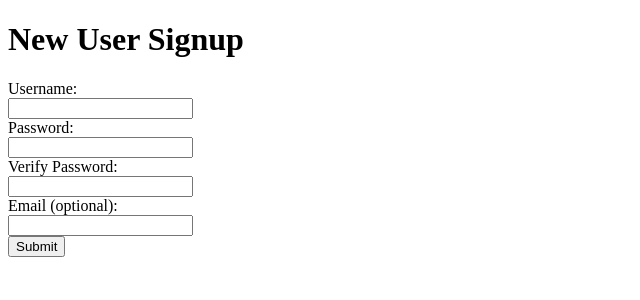
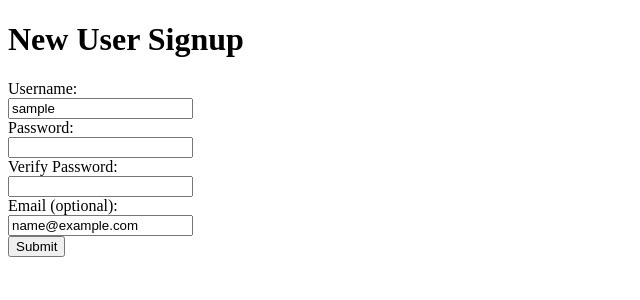
Before and after one commit to cuhulainn/lc101-user-signup, a Flask app: template templates/signup.html in a window 1280 px wide. Shown: the top 300 px of the page, without its empty margins (0-640 px from the left). Run offline with Flask 2, Linux system fonts and the light colour scheme; the template is opened without the code that fills it: most values are stand-ins (such as "Sample title", 1, 10 or a date in 2020).

Commit message:
added email verification, red errors, persistence for valid email/username

```diff
--- a/main.py
+++ b/main.py
@@ -1,6 +1,5 @@
 from flask import Flask, request, redirect, render_template
 import cgi
-import os
 import re
 
 app = Flask(__name__)
@@ -42,13 +41,23 @@ def validate_input():
     if not password == pwd_chk:
         pwd_match_error = "Your passwords did not match, please type carefully!"
 
+    # Validate email:
+    if email:
+        # Check for spaces in email address
+        if " " in email:
+            email_error = "The email address cannot contain spaces."
+            email = ""
 
-    # Validate email:
-    #if email:
+        # Check for valid email formatting
+        is_valid_email = re.match("[^@]+@[^@]+\.[^@]+", email)
+        if not is_valid_email:
+            email_error = "The email address you entered is not a valid email."
+            email = ""
 
+    # If no errors are present, render welcome, else redisplay form w/ errors
     if not username_error and not password_error and not pwd_match_error and not email_error:
-        return render_template('welcome.html', username = username)
+        return render_template('welcome.html', title = "Welcome!", username = username)
     else:
-        return render_template('signup.html', username_error = username_error, password_error = password_error, pwd_match_error = pwd_match_error)
+        return render_template('signup.html', title = "User Signup", username_error = username_error, password_error = password_error, pwd_match_error = pwd_match_error, email_error = email_error, username = username, email = email)
 
 app.run()
--- a/templates/base.html
+++ b/templates/base.html
@@ -2,6 +2,12 @@
 <html>
     <head>
         <title>{{title}}</title>
+        <style>
+            body .error {
+                color: red;
+            }
+        </style>
+
     </head>
     <body>
         {% block content %}
--- a/templates/signup.html
+++ b/templates/signup.html
@@ -5,7 +5,7 @@
     <form method='POST'>
         <label>
             Username:<br>
-            <input type="text" name="username" />
+            <input type="text" name="username" value="{{ username }}"/>
         </label>
         <span class="error">{{ username_error }}</span>
         <br>
@@ -23,7 +23,7 @@
         <br>
         <label>
             Email (optional):<br>
-            <input type="text" name="email" />
+            <input type="text" name="email" value="{{ email }}" />
         </label>
         <span class="error">{{ email_error }}</span>
         <br>
```
